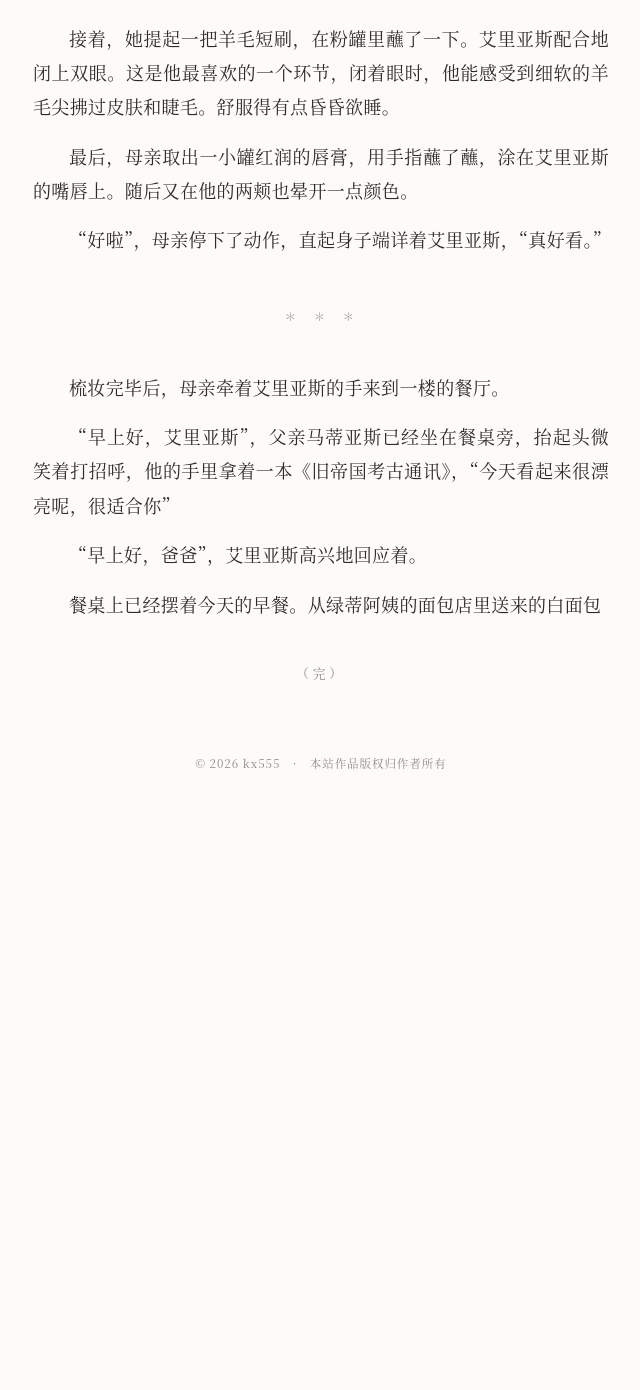
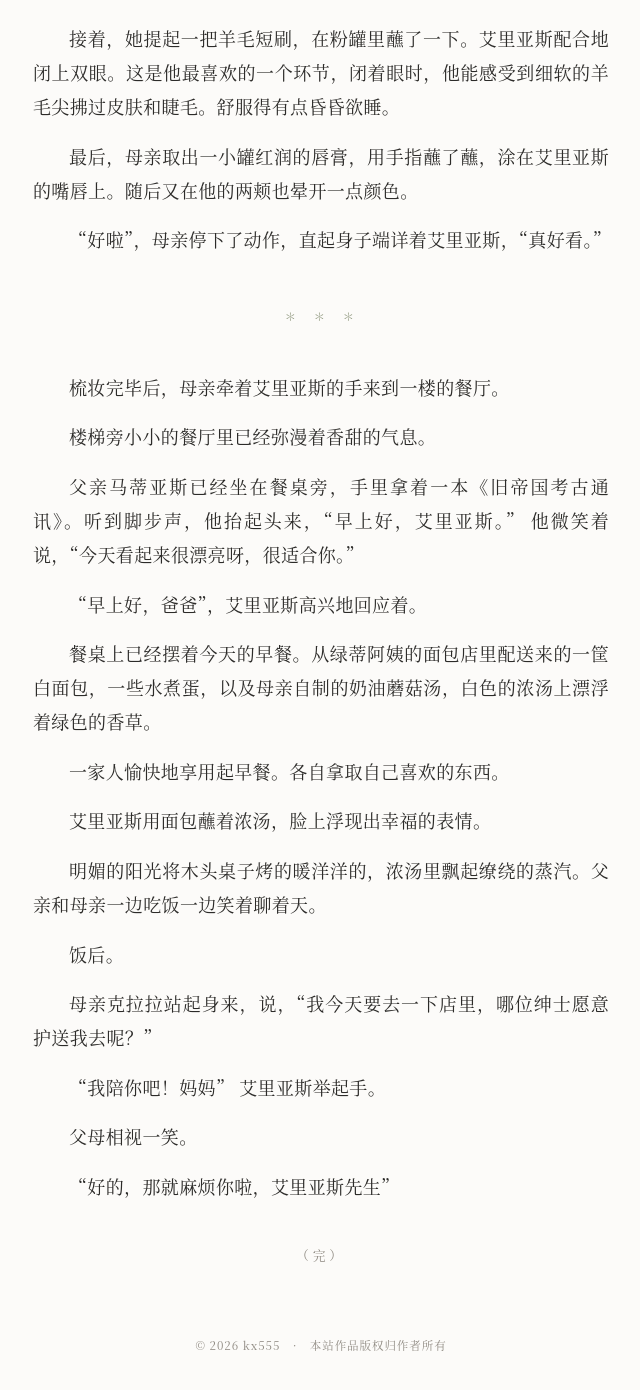
Before and after one commit to kxxx55500/kxxx55500.github.io, a Jekyll site: the page built from _works/short-01-morning.md, in a window 1280 px wide and 1400 px high, scrolled down 2152 px. Shown: the top 1390 px of the window, without its empty margins (319-959 px from the left). Built offline with Jekyll 4.4.1, drawn with Linux system fonts in a browser that asks for light colours; before the commit the page ends 2970 px from its top, so only the background shows below that; some of the changed text lies outside the part shown.

Commit message:
修改 作品：short-01-morning

```diff
--- a/_works/short-01-morning.md
+++ b/_works/short-01-morning.md
@@ -12,7 +12,7 @@ published: true
 
 艾里亚斯睡意惺忪地睁开眼。空气里漂浮着淡淡的干燥木香，细碎的晨光从窗帘后漏了进来。
 
-母亲已经坐在他的床沿，正微笑着看着他。
+母亲克拉拉已经坐在他的床沿，正微笑着看着他。
 
 “早上好，艾里亚斯”，母亲说完俯下身，轻轻在他的额头亲了一下。
 
@@ -66,8 +66,26 @@ published: true
 
 梳妆完毕后，母亲牵着艾里亚斯的手来到一楼的餐厅。
 
-“早上好，艾里亚斯”，父亲马蒂亚斯已经坐在餐桌旁，抬起头微笑着打招呼，他的手里拿着一本《旧帝国考古通讯》，“今天看起来很漂亮呢，很适合你”
+楼梯旁小小的餐厅里已经弥漫着香甜的气息。
+
+父亲马蒂亚斯已经坐在餐桌旁，手里拿着一本《旧帝国考古通讯》。听到脚步声，他抬起头来，“早上好，艾里亚斯。” 他微笑着说，“今天看起来很漂亮呀，很适合你。”
 
 “早上好，爸爸”，艾里亚斯高兴地回应着。
 
-餐桌上已经摆着今天的早餐。从绿蒂阿姨的面包店里送来的白面包
+餐桌上已经摆着今天的早餐。从绿蒂阿姨的面包店里配送来的一筐白面包，一些水煮蛋，以及母亲自制的奶油蘑菇汤，白色的浓汤上漂浮着绿色的香草。
+
+一家人愉快地享用起早餐。各自拿取自己喜欢的东西。
+
+艾里亚斯用面包蘸着浓汤，脸上浮现出幸福的表情。
+
+明媚的阳光将木头桌子烤的暖洋洋的，浓汤里飘起缭绕的蒸汽。父亲和母亲一边吃饭一边笑着聊着天。
+
+饭后。
+
+母亲克拉拉站起身来，说，“我今天要去一下店里，哪位绅士愿意护送我去呢？”
+
+“我陪你吧！妈妈” 艾里亚斯举起手。
+
+父母相视一笑。
+
+“好的，那就麻烦你啦，艾里亚斯先生”
```
